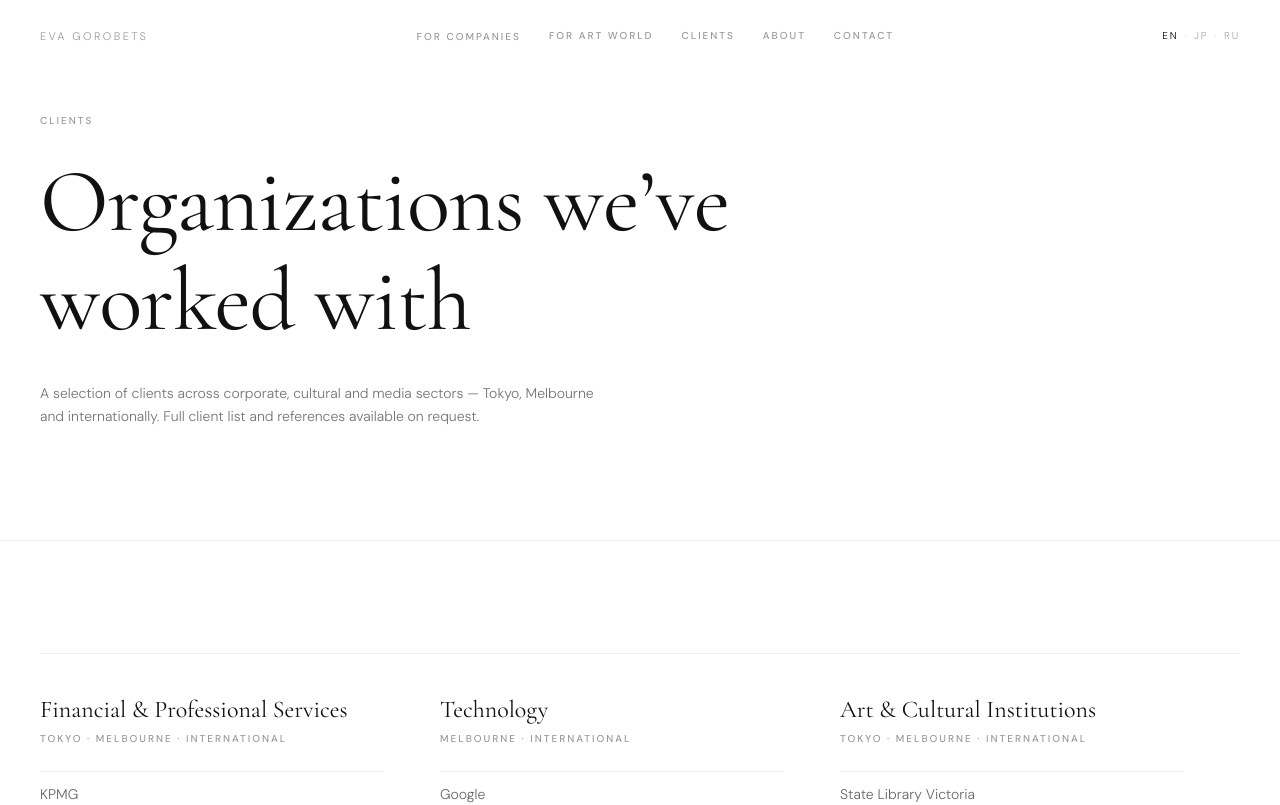
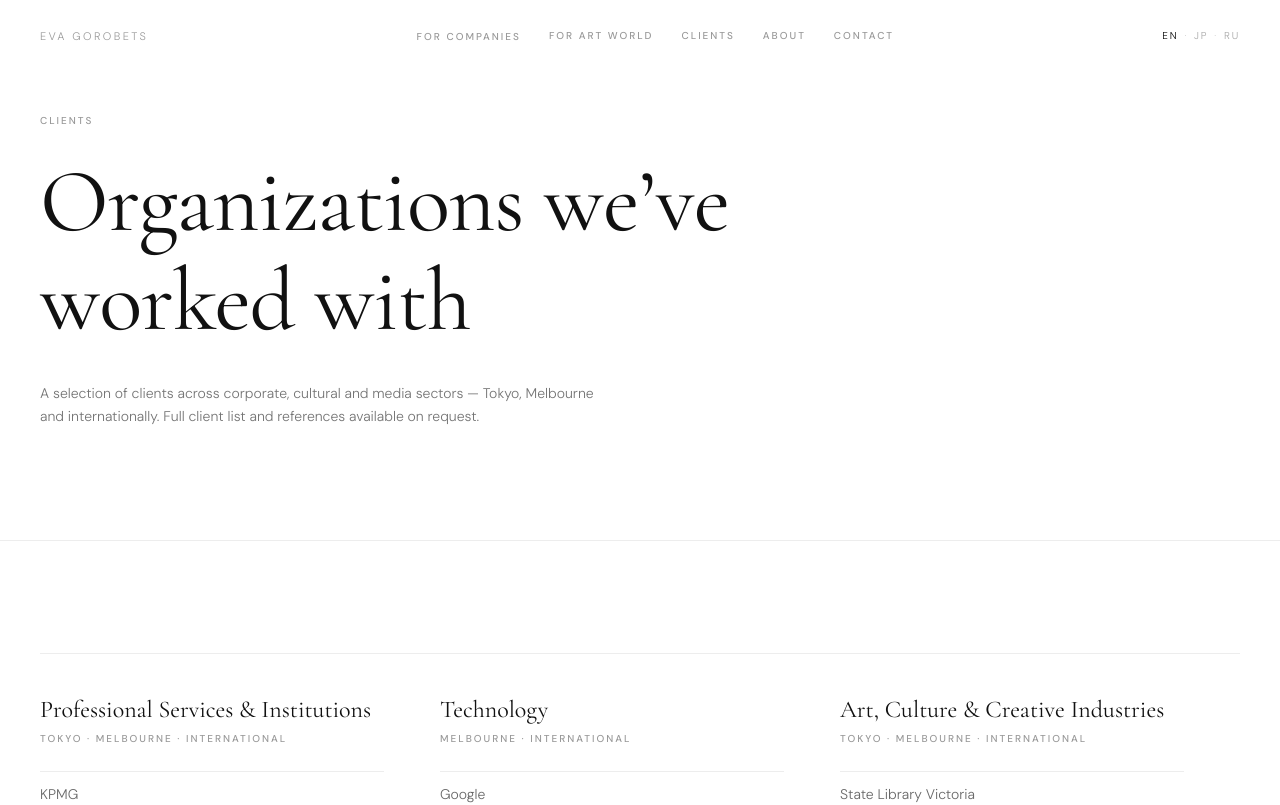
Before and after one commit to ArtFlaneur/evagorobets.com, a Next.js app: page /en/clients in a window 1280 px wide. Shown: the top 805 px of the page. Built offline with nearby package versions, Linux system fonts and the light colour scheme.

Commit message:
clients: remove NGO/hospitality sectors and rebalance categories

```diff
--- a/src/app/[locale]/clients/page.tsx
+++ b/src/app/[locale]/clients/page.tsx
@@ -4,39 +4,145 @@ type PageProps = { params: Promise<{ locale: string }> };
 
 const clientSectors = {
   en: [
-    { sector: "Financial & Professional Services", note: "Tokyo · Melbourne · International", clients: ["KPMG", "EY (Ernst & Young)", "McKinsey & Company", "SAP", "General Electric", "International management consulting firms, Tokyo", "Private equity and legal services groups"] },
-    { sector: "Technology", note: "Melbourne · International", clients: ["Google", "SAP", "Technology accelerators and innovation hubs", "Enterprise software companies, APAC region"] },
-    { sector: "Art & Cultural Institutions", note: "Tokyo · Melbourne · International", clients: ["State Library Victoria", "Contemporary art galleries, Tokyo", "International gallery groups, vernissages", "Art Flaneur (co-founded)", "Independent exhibition spaces, Melbourne"] },
-    { sector: "NGOs, Foundations & Public Sector", note: "Melbourne · Tokyo", clients: ["WISE Employment", "Cirque du Soleil", "Cultural exchange organisations", "University and academic institutions"] },
-    { sector: "Hospitality, Food & Lifestyle", note: "Melbourne", clients: ["Sette Bello", "High Society", "Fordham\u2019s Milk Bar", "No.96 Cafe and Restaurant", "The Mill · The Palms · White Oaks", "WISE cookbook"] },
+    {
+      sector: "Professional Services & Institutions",
+      note: "Tokyo · Melbourne · International",
+      clients: [
+        "KPMG",
+        "EY (Ernst & Young)",
+        "McKinsey & Company",
+        "SAP",
+        "General Electric",
+        "International management consulting firms, Tokyo",
+        "Private equity and legal services groups",
+        "WISE Employment",
+      ],
+    },
+    {
+      sector: "Technology",
+      note: "Melbourne · International",
+      clients: [
+        "Google",
+        "SAP",
+        "Technology accelerators and innovation hubs",
+        "Enterprise software companies, APAC region",
+      ],
+    },
+    {
+      sector: "Art, Culture & Creative Industries",
+      note: "Tokyo · Melbourne · International",
+      clients: [
+        "State Library Victoria",
+        "Contemporary art galleries, Tokyo",
+        "International gallery groups, vernissages",
+        "Art Flaneur (co-founded)",
+        "Independent exhibition spaces, Melbourne",
+        "Cirque du Soleil",
+      ],
+    },
   ],
   jp: [
-    { sector: "金融・プロフェッショナルサービス", note: "東京 · メルボルン · 国際", clients: ["KPMG", "EY（アーンスト・アンド・ヤング）", "マッキンゼー・アンド・カンパニー", "SAP", "ゼネラル・エレクトリック", "東京の国際的経営コンサルティング会社", "プライベートエクイティ・法務サービスグループ"] },
-    { sector: "テクノロジー", note: "メルボルン · 国際", clients: ["Google", "SAP", "テクノロジーアクセラレーター・イノベーションハブ", "APACの企業向けソフトウェア会社"] },
-    { sector: "アート・文化機関", note: "東京 · メルボルン · 国際", clients: ["ビクトリア州立図書館", "東京の現代アートギャラリー", "国際ギャラリーグループ・ヴェルニサージュ", "アート・フラヌール（共同創設）", "メルボルンの独立系展示空間"] },
-    { sector: "NGO・財団・公共機関", note: "メルボルン · 東京", clients: ["WISE Employment", "シルク・ドゥ・ソレイユ", "文化交流団体", "大学・学術機関"] },
-    { sector: "ホスピタリティ・フード・ライフスタイル", note: "メルボルン", clients: ["Sette Bello", "High Society", "Fordham\u2019s Milk Bar", "No.96 Cafe and Restaurant", "The Mill · The Palms · White Oaks", "WISEクックブック"] },
+    {
+      sector: "プロフェッショナルサービス・機関",
+      note: "東京 · メルボルン · 国際",
+      clients: [
+        "KPMG",
+        "EY（アーンスト・アンド・ヤング）",
+        "マッキンゼー・アンド・カンパニー",
+        "SAP",
+        "ゼネラル・エレクトリック",
+        "東京の国際的経営コンサルティング会社",
+        "プライベートエクイティ・法務サービスグループ",
+        "WISE Employment",
+      ],
+    },
+    {
+      sector: "テクノロジー",
+      note: "メルボルン · 国際",
+      clients: [
+        "Google",
+        "SAP",
+        "テクノロジーアクセラレーター・イノベーションハブ",
+        "APACの企業向けソフトウェア会社",
+      ],
+    },
+    {
+      sector: "アート・文化・クリエイティブ業界",
+      note: "東京 · メルボルン · 国際",
+      clients: [
+        "ビクトリア州立図書館",
+        "東京の現代アートギャラリー",
+        "国際ギャラリーグループ・ヴェルニサージュ",
+        "アート・フラヌール（共同創設）",
+        "メルボルンの独立系展示空間",
+        "シルク・ドゥ・ソレイユ",
+      ],
+    },
   ],
   ru: [
-    { sector: "Финансы и профессиональные услуги", note: "Токио · Мельбурн · Международно", clients: ["KPMG", "EY (Ernst & Young)", "McKinsey & Company", "SAP", "General Electric", "Международные управленческие консалтинговые фирмы, Токио", "Группы прямых инвестиций и юридических услуг"] },
-    { sector: "Технологии", note: "Мельбурн · Международно", clients: ["Google", "SAP", "Технологические акселераторы и инновационные хабы", "Корпоративные программные компании, регион APAC"] },
-    { sector: "Арт и культурные институции", note: "Токио · Мельбурн · Международно", clients: ["State Library Victoria", "Галереи современного искусства, Токио", "Международные галерейные группы, вернисажи", "Art Flaneur (сооснователь)", "Независимые выставочные пространства, Мельбурн"] },
-    { sector: "НКО, фонды и государственный сектор", note: "Мельбурн · Токио", clients: ["WISE Employment", "Cirque du Soleil", "Организации культурного обмена", "Университеты и академические институции"] },
-    { sector: "Гостеприимство, еда и образ жизни", note: "Мельбурн", clients: ["Sette Bello", "High Society", "Fordham\u2019s Milk Bar", "No.96 Cafe and Restaurant", "The Mill · The Palms · White Oaks", "Кулинарная книга WISE"] },
+    {
+      sector: "Профессиональные услуги и институции",
+      note: "Токио · Мельбурн · Международно",
+      clients: [
+        "KPMG",
+        "EY (Ernst & Young)",
+        "McKinsey & Company",
+        "SAP",
+        "General Electric",
+        "Международные управленческие консалтинговые фирмы, Токио",
+        "Группы прямых инвестиций и юридических услуг",
+        "WISE Employment",
+      ],
+    },
+    {
+      sector: "Технологии",
+      note: "Мельбурн · Международно",
+      clients: [
+        "Google",
+        "SAP",
+        "Технологические акселераторы и инновационные хабы",
+        "Корпоративные программные компании, регион APAC",
+      ],
+    },
+    {
+      sector: "Арт, культура и креативные индустрии",
+      note: "Токио · Мельбурн · Международно",
+      clients: [
+        "State Library Victoria",
+        "Галереи современного искусства, Токио",
+        "Международные галерейные группы, вернисажи",
+        "Art Flaneur (сооснователь)",
+        "Независимые выставочные пространства, Мельбурн",
+        "Cirque du Soleil",
+      ],
+    },
   ],
 } as const;
 
 const content = {
   en: {
     eyebrow: "Clients",
-    h1: "Organizations we\u2019ve worked with",
+    h1: "Organizations we’ve worked with",
     sub: "A selection of clients across corporate, cultural and media sectors — Tokyo, Melbourne and internationally. Full client list and references available on request.",
-    statement: "\u201cClient names and specific project details are shared under NDA on request. References available from corporate, gallery and media clients.\u201d",
+    statement:
+      "“Client names and specific project details are shared under NDA on request. References available from corporate, gallery and media clients.”",
     testimonialsLabel: "What clients say",
     testimonials: [
-      { quote: "Eva\u2019s portraits became the face of our Tokyo leadership team across our global website, annual report and all media coverage.", from: "Head of Communications \u2014 Global Consulting Firm, Tokyo" },
-      { quote: "Three consecutive annual conferences. She anticipates the moments before they happen. Our PR team no longer needs to brief a photographer.", from: "Event Director \u2014 International Financial Institution, Tokyo" },
-      { quote: "Her images from our opening night appeared in two national publications and our international partner\u2019s catalogue. Clean, usable, precise.", from: "Gallery Director \u2014 Contemporary Art Space, Tokyo" },
+      {
+        quote:
+          "Eva’s portraits became the face of our Tokyo leadership team across our global website, annual report and all media coverage.",
+        from: "Head of Communications — Global Consulting Firm, Tokyo",
+      },
+      {
+        quote:
+          "Three consecutive annual conferences. She anticipates the moments before they happen. Our PR team no longer needs to brief a photographer.",
+        from: "Event Director — International Financial Institution, Tokyo",
+      },
+      {
+        quote:
+          "Her images from our opening night appeared in two national publications and our international partner’s catalogue. Clean, usable, precise.",
+        from: "Gallery Director — Contemporary Art Space, Tokyo",
+      },
     ],
     ctaH2: "Start a project.",
     ctaBtn: "Get in touch",
@@ -45,12 +151,25 @@ const content = {
     eyebrow: "クライアント",
     h1: "ご一緒してきた組織",
     sub: "法人・文化・メディアセクターにわたるクライアントの一例 — 東京・メルボルン・世界各地。詳細なクライアントリストとリファレンスはご要望に応じて提供します。",
-    statement: "\u300cクライアント名と具体的なプロジェクト詳細はNDA締結後にご共有します。法人・ギャラリー・メディアクライアントからのリファレンスもご用意しています。\u300d",
+    statement:
+      "「クライアント名と具体的なプロジェクト詳細はNDA締結後にご共有します。法人・ギャラリー・メディアクライアントからのリファレンスもご用意しています。」",
     testimonialsLabel: "クライアントの声",
     testimonials: [
-      { quote: "エヴァのポートレートは、グローバルウェブサイト・年次報告書・あらゆるメディアカバレッジにわたって、東京リーダーシップチームの顔となりました。", from: "グローバルコミュニケーション部長 \u2014 国際コンサルティングファーム、東京" },
-      { quote: "3年連続で年次カンファレンスを担当。彼女はこちらが気づく前に必要な瞬間を先読みします。PRチームはもうフォトグラファーをブリーフする必要がありません。", from: "イベントディレクター \u2014 国際金融機関、東京" },
-      { quote: "オープニングナイトの写真が国内2誌と国際パートナーのカタログに掲載されました。クリーンで使えて、的確。", from: "ギャラリーディレクター \u2014 現代アートスペース、東京" },
+      {
+        quote:
+          "エヴァのポートレートは、グローバルウェブサイト・年次報告書・あらゆるメディアカバレッジにわたって、東京リーダーシップチームの顔となりました。",
+        from: "グローバルコミュニケーション部長 — 国際コンサルティングファーム、東京",
+      },
+      {
+        quote:
+          "3年連続で年次カンファレンスを担当。彼女はこちらが気づく前に必要な瞬間を先読みします。PRチームはもうフォトグラファーをブリーフする必要がありません。",
+        from: "イベントディレクター — 国際金融機関、東京",
+      },
+      {
+        quote:
+          "オープニングナイトの写真が国内2誌と国際パートナーのカタログに掲載されました。クリーンで使えて、的確。",
+        from: "ギャラリーディレクター — 現代アートスペース、東京",
+      },
     ],
     ctaH2: "プロジェクトを始める。",
     ctaBtn: "お問い合わせ",
@@ -59,12 +178,25 @@ const content = {
     eyebrow: "Клиенты",
     h1: "Организации, с которыми мы работали",
     sub: "Выборка клиентов из корпоративного, культурного и медиасекторов — Токио, Мельбурн и весь мир. Полный список клиентов и рекомендации — по запросу.",
-    statement: "\u00abИмена клиентов и детали конкретных проектов предоставляются по запросу под NDA. Рекомендации доступны от корпоративных, галерейных и медиаклиентов.\u00bb",
+    statement:
+      "«Имена клиентов и детали конкретных проектов предоставляются по запросу под NDA. Рекомендации доступны от корпоративных, галерейных и медиаклиентов.»",
     testimonialsLabel: "Что говорят клиенты",
     testimonials: [
-      { quote: "Портреты Евы стали лицом нашей токийской команды руководства на глобальном сайте, в годовом отчёте и во всех медиаматериалах.", from: "Директор по коммуникациям \u2014 международная консалтинговая компания, Токио" },
-      { quote: "Три ежегодных конференции подряд. Она предвидит нужные моменты раньше нас. Нашей PR-команде больше не нужно инструктировать фотографа.", from: "Директор мероприятий \u2014 международная финансовая организация, Токио" },
-      { quote: "Её фотографии с открытия вышли в двух национальных изданиях и в каталоге международного партнёра. Чётко, функционально, точно.", from: "Директор галереи \u2014 пространство современного искусства, Токио" },
+      {
+        quote:
+          "Портреты Евы стали лицом нашей токийской команды руководства на глобальном сайте, в годовом отчёте и во всех медиаматериалах.",
+        from: "Директор по коммуникациям — международная консалтинговая компания, Токио",
+      },
+      {
+        quote:
+          "Три ежегодных конференции подряд. Она предвидит нужные моменты раньше нас. Нашей PR-команде больше не нужно инструктировать фотографа.",
+        from: "Директор мероприятий — международная финансовая организация, Токио",
+      },
+      {
+        quote:
+          "Её фотографии с открытия вышли в двух национальных изданиях и в каталоге международного партнёра. Чётко, функционально, точно.",
+        from: "Директор галереи — пространство современного искусства, Токио",
+      },
     ],
     ctaH2: "Начать проект.",
     ctaBtn: "Написать",
@@ -117,7 +249,9 @@ export default async function ClientsPage({ params }: PageProps) {
         <div className="grid gap-y-0 md:grid-cols-2 lg:grid-cols-3">
           {sectors.map(({ sector, note, clients }) => (
             <div key={sector} className="border-t border-black/[0.07] py-10 pr-0 md:pr-14">
-              <p className="text-2xl mb-1" style={{ fontFamily: "var(--font-cormorant)", fontWeight: 400 }}>{sector}</p>
+              <p className="text-2xl mb-1" style={{ fontFamily: "var(--font-cormorant)", fontWeight: 400 }}>
+                {sector}
+              </p>
               <p className="label mb-6 mt-1">{note}</p>
               <ul>
                 {clients.map((client) => (
@@ -133,7 +267,10 @@ export default async function ClientsPage({ params }: PageProps) {
 
       <section className="section border-t border-black/[0.07]">
         <blockquote className="max-w-2xl">
-          <p className="text-[clamp(1.4rem,3vw,2.4rem)] leading-[1.2] text-black/80" style={{ fontFamily: "var(--font-cormorant)", fontWeight: 400, fontStyle: "italic" }}>
+          <p
+            className="text-[clamp(1.4rem,3vw,2.4rem)] leading-[1.2] text-black/80"
+            style={{ fontFamily: "var(--font-cormorant)", fontWeight: 400, fontStyle: "italic" }}
+          >
             {t.statement}
           </p>
         </blockquote>
@@ -144,7 +281,10 @@ export default async function ClientsPage({ params }: PageProps) {
         <div className="grid gap-y-0 md:grid-cols-3">
           {t.testimonials.map(({ quote, from }) => (
             <article key={from} className="border-t border-black/[0.07] py-10 pr-0 md:pr-12">
-              <p className="text-lg leading-[1.35] text-black/75 mb-5" style={{ fontFamily: "var(--font-cormorant)", fontStyle: "italic" }}>
+              <p
+                className="text-lg leading-[1.35] text-black/75 mb-5"
+                style={{ fontFamily: "var(--font-cormorant)", fontStyle: "italic" }}
+              >
                 &ldquo;{quote}&rdquo;
               </p>
               <p className="label">{from}</p>
@@ -155,10 +295,15 @@ export default async function ClientsPage({ params }: PageProps) {
 
       <section className="section border-t border-black/[0.07] !py-6">
         <div className="flex flex-col items-start gap-6 md:flex-row md:items-end md:justify-between">
-          <h2 className="text-[clamp(2rem,4.5vw,4rem)] leading-[0.95]" style={{ fontFamily: "var(--font-cormorant)", fontWeight: 400 }}>
+          <h2
+            className="text-[clamp(2rem,4.5vw,4rem)] leading-[0.95]"
+            style={{ fontFamily: "var(--font-cormorant)", fontWeight: 400 }}
+          >
             {t.ctaH2}
           </h2>
-          <Link href={`/${locale}/contact-booking`} className="btn">{t.ctaBtn}</Link>
+          <Link href={`/${locale}/contact-booking`} className="btn">
+            {t.ctaBtn}
+          </Link>
         </div>
       </section>
     </>
```
